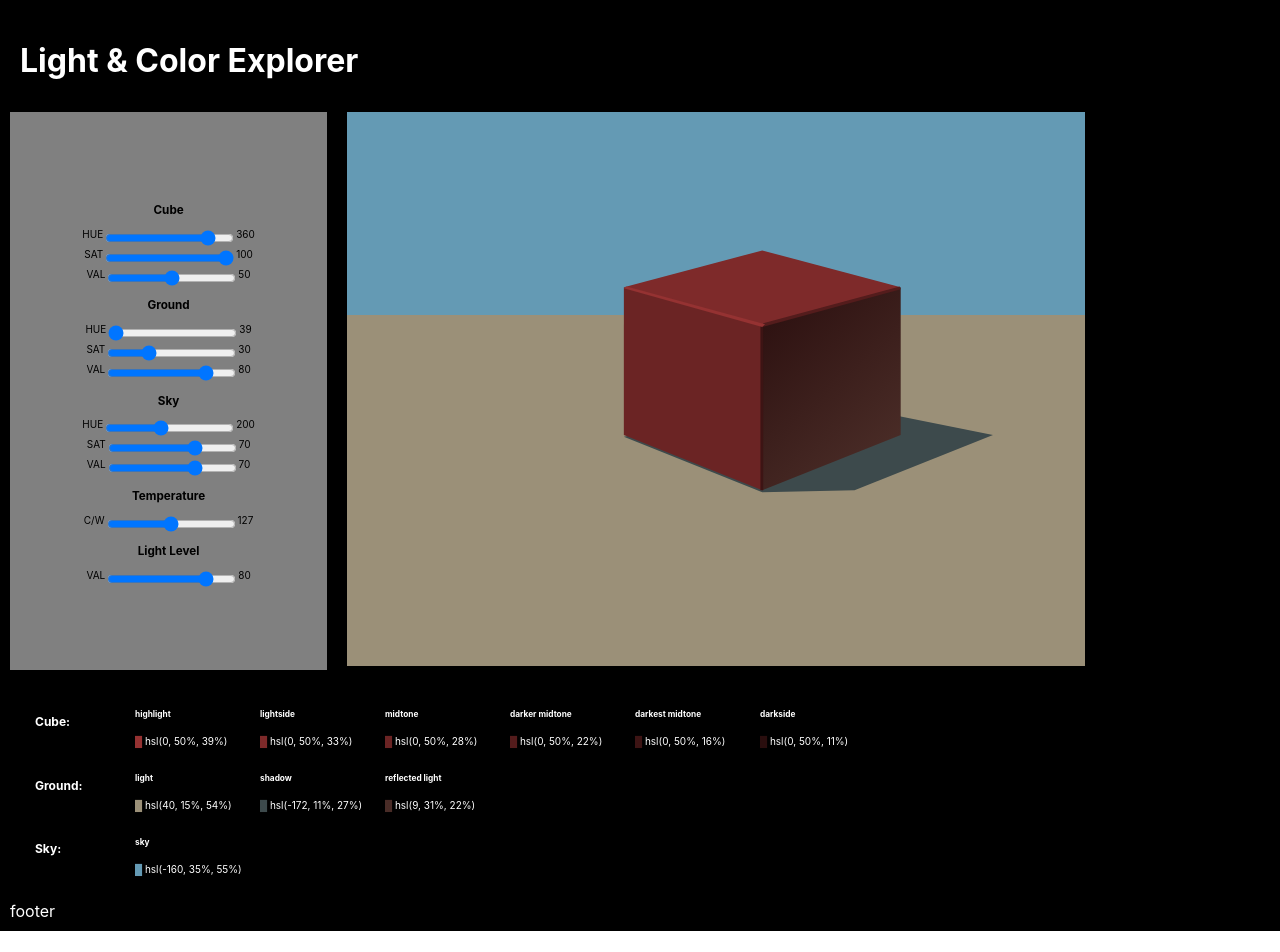
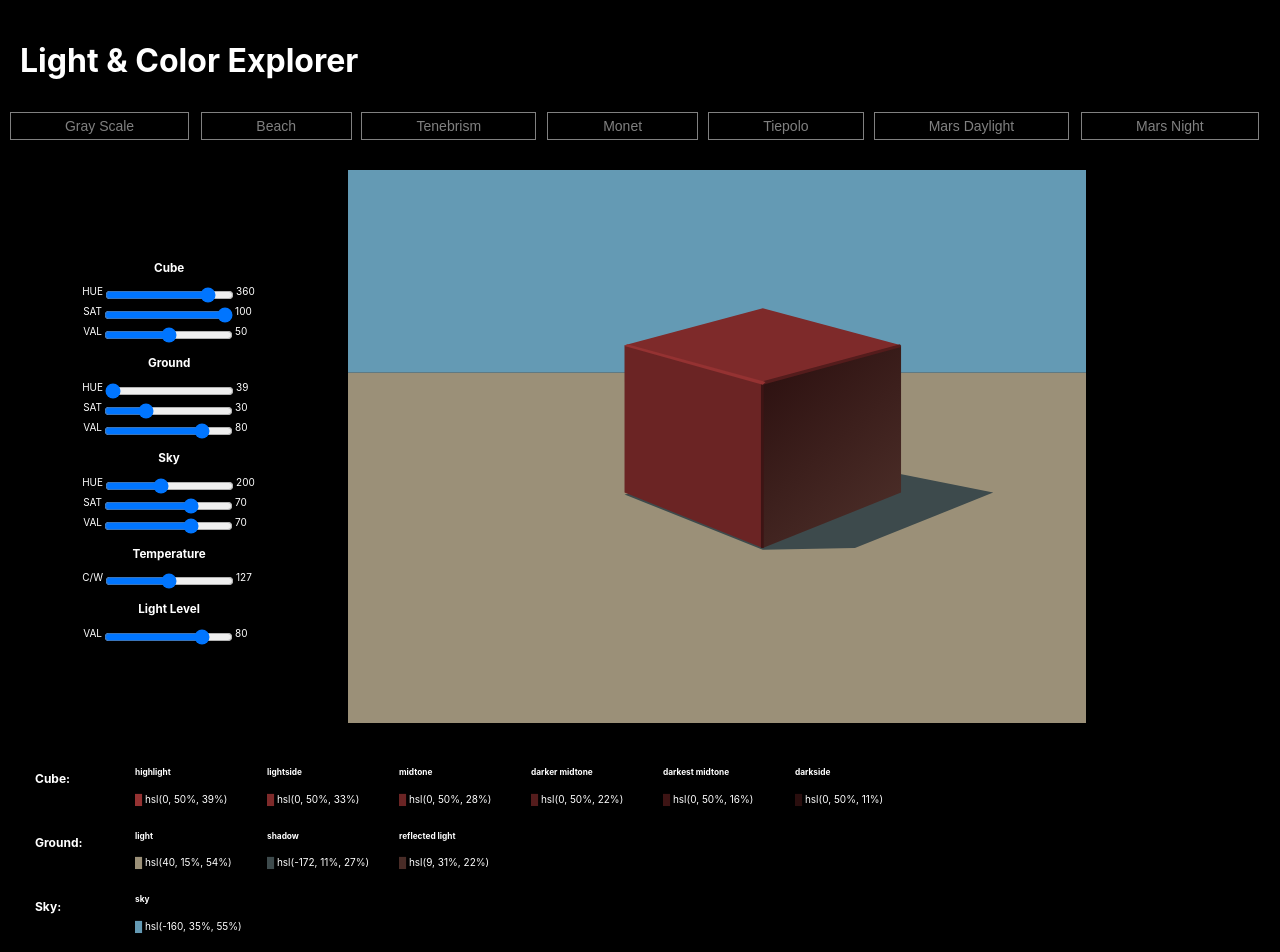
Before and after one commit to spencerhallam/color-and-light-react_app_02, a React (Create React App) app: page / in a window 1280 px wide. Shown: the top 952 px of the page. Before the commit the page ends 931 px from the top, so only its background shows below. Built offline with nearby package versions, Linux system fonts and the light colour scheme.

Commit message:
added first preset color environments  with buttons

```diff
--- a/src/App.css
+++ b/src/App.css
@@ -4,6 +4,7 @@
   padding: 10px;
   grid-template-areas:
   'header header header header header header'
+  'presets presets presets presets presets presets'
   'controls artboard artboard artboard artboard artboard'
   'colorinfo colorinfo colorinfo colorinfo colorinfo colorinfo'
   'footer footer footer footer footer footer';
@@ -17,12 +18,44 @@
   grid-area: header;
   padding: 10px;
 }
+.presets-wrap{
+  display: flex;
+  flex-wrap: wrap;
+  justify-content: space-between;
+  background-color: black;
+  color: white;
+  grid-area: presets;
+  padding: 0px 0px 30px 0px;
+}
+.presets-wrap .preset{
+  flex-grow: 1;
+  flex-wrap: wrap;
+}
+.presets-wrap .preset button{
+  flex-wrap: wrap;
+  width: 94%;
+  padding: 5px;
+  border: 1px solid gray;
+  color: gray;
+  background-color: black;
+  font-size: 14px;
+}
+.presets-wrap .preset button:hover{
+    border: 1px solid lightgray;
+    color: lightgray;
+ }
+ .presets-wrap .preset button:focus{
+    outline: 0;
+    border: 1px solid white;
+    color: white;
+ }
 .controls{
  display: flex;
  flex-direction: column;
  justify-content: center;
  align-items: center;
- background-color: gray;
+ background-color: black;
+ color: white;
  grid-area: controls;
  font-size: 10px;
  line-height: 12px;
@@ -71,7 +104,18 @@
   width: 100px;
 }
 .color-value{
-  min-width: 125px;
+  min-width: 132px;
   font-size: 10px;
   padding: 0px;
 }
+
+
+.state-data{
+  display: none;
+  color: white;
+  font-size: 12px;
+  list-style: none;
+}
+.range-container span{
+  min-width: 20px;
+}
--- a/src/App.js
+++ b/src/App.js
@@ -3,12 +3,17 @@ import './App.css';
 import Range from './components/Range.js'
 import Artboard from './components/Artboard.js'
 import Colorinfo from './components/Colorinfo.js'
-import {hslObject, setColors} from './helpers/Helpers2.js'
+import Preset from './components/Preset.js'
+
+import { hslObject, setColors } from './helpers/Helpers2.js'
+import { marsOne, grayOne, marsTwo, beach, tenebrism, monet, tiepolo } from './helpers/PresetData.js'
+
 
 class App extends React.Component{
   constructor(props) {
     super(props);
     this.handleChange = this.handleChange.bind(this);
+    this.updatePreset = this.updatePreset.bind(this);
     this.state = {
         initialColor: 39,
         cubeOnehue: 360,
@@ -79,12 +84,52 @@ class App extends React.Component{
     this.setState(allColors);
   }
 
+  updatePreset(e){
+    //console.log('updatePreset');
+    console.log('e.target.id: ', e.target.id);
+    if(e.target.id === "mars-01"){
+      this.setState(marsOne);
+    }
+    if(e.target.id === "gray-01"){
+      this.setState(grayOne);
+    }
+    if(e.target.id === "mars-02"){
+      this.setState(marsTwo);
+    }
+    if(e.target.id === "beach"){
+      this.setState(beach);
+    }
+    if(e.target.id === "tenebrism"){
+      this.setState(tenebrism);
+    }
+    if(e.target.id === "monet"){
+      this.setState(monet);
+    }
+    if(e.target.id === "tiepolo"){
+      this.setState(tiepolo);
+    }
+  }
+
+
+
+
+
+
 
   render(){
 
     return (
       <div className="App">
         <div className="header"><h1>Light &amp; Color Explorer</h1></div>
+        <div className="presets-wrap">
+        <Preset loadPreset={this.updatePreset} buttonName="Gray Scale" id="gray-01" />
+        <Preset loadPreset={this.updatePreset} buttonName="Beach" id="beach" />
+        <Preset loadPreset={this.updatePreset} buttonName="Tenebrism" id="tenebrism" />
+        <Preset loadPreset={this.updatePreset} buttonName="Monet" id="monet" />
+        <Preset loadPreset={this.updatePreset} buttonName="Tiepolo" id="tiepolo" />
+        <Preset loadPreset={this.updatePreset} buttonName="Mars Daylight" id="mars-01" />
+        <Preset loadPreset={this.updatePreset} buttonName="Mars Night" id="mars-02" />
+        </div>
         <div className="controls">
         <h3>Cube</h3>
         <Range onChange={this.handleChange} myvalue={this.state.cubeOnehue} rangemin={39} rangemax={420} rangeFor="cube-hue" rangeLabel="hue"/>
@@ -131,7 +176,33 @@ class App extends React.Component{
           </div>
 
         </div>
-        <div className="footer">footer</div>
+        <ul className="state-data">
+
+          <li>initialColor: {this.state.initialColor},</li>
+          <li>cubeOnehue: {this.state.cubeOnehue},</li>
+          <li>cubeOnesat: {this.state.cubeOnesat},</li>
+          <li>cubeOneval: {this.state.cubeOneval},</li>
+          <li>groundhue: {this.state.groundhue},</li>
+          <li>groundsat: {this.state.groundsat},</li>
+          <li>groundval: {this.state.groundval},</li>
+          <li>skyhue: {this.state.skyhue},</li>
+          <li>skysat: {this.state.skysat},</li>
+          <li>skyval: {this.state.skyval},</li>
+          <li>tempvalue: {this.state.tempvalue},</li>
+          <li>lightvalue: {this.state.lightvalue},</li>
+          <li>hi: "{this.state.hi}",</li>
+          <li>lt: "{this.state.lt}",</li>
+          <li>mt: "{this.state.mt}",</li>
+          <li>mtTwo: "{this.state.mtTwo}",</li>
+          <li>mtThree: "{this.state.mtThree}",</li>
+          <li>dk: "{this.state.dk}",</li>
+          <li>gdlt: "{this.state.gdlt}",</li>
+          <li>shad: "{this.state.shad}",</li>
+          <li>reflt: "{this.state.reflt}",</li>
+          <li>sky: "{this.state.sky}"</li>
+          </ul>
+
+        <div className="footer"><a href="https://savvywebdev.com">Application by Spencer Hallam</a></div>
       </div>
     );
   }
--- /dev/null
+++ b/src/components/Preset.js
@@ -0,0 +1,11 @@
+import React from 'react';
+
+function Preset (props) {
+    return (
+        <div className="preset">
+            <button onClick={props.loadPreset} id={props.id}>{props.buttonName}</button>
+        </div>
+    )
+}
+
+export default Preset;
--- a/src/helpers/Helpers2.js
+++ b/src/helpers/Helpers2.js
@@ -66,6 +66,7 @@ export function setColors(rangeStrt, initCube, initTemp, initGrd, initSky, initL
     //const refLightSatOne = grdSatAdd - (grdSatAdd*.20)
     //hueOne, satOne, hueTwo, satTwo, valOne
 
+
     const shadowSky = mixColorsObj(gdHue, gdSat, skyHue, skySat*(skyVal*.01), grdValSix);
     const groundCube = mixColorsObj(gdHue, gdSat, hueAVal, satAVal);
 
@@ -77,8 +78,8 @@ export function setColors(rangeStrt, initCube, initTemp, initGrd, initSky, initL
     const hslSix = mixColors(hueAVal, satAVal, temperature.srcHue , temperature.srcSat, finValSix);
     const hslSeven = mixColors(gdHue, gdSat, temperature.srcHue , temperature.srcSat, grdValOne);
     const hslShadow = mixColors(shadowSky.srcHue, shadowSky.srcSat, temperature.srcHue , temperature.srcSat, shadowValOne);
-    const refLight = mixColors(groundCube.srcHue, groundCube.srcSat, temperature.srcHue , temperature.srcSat, finValFour*(gdVal*.01));
-    const hslSky = mixColors(skyHue, skySat, temperature.srcHue , temperature.srcSat, skyValOne);
+    const refLight = mixColors(groundCube.srcHue, groundCube.srcSat, temperature.srcHue , temperature.srcSat, Math.round(finValFour*(gdVal*.01)));
+    const hslSky = mixColors(skyHue, skySat, temperature.srcHue , temperature.srcSat, Math.round(skyValOne));
 
   return {
         hi : hslOne,
--- /dev/null
+++ b/src/helpers/PresetData.js
@@ -0,0 +1,174 @@
+export const marsOne = {
+        initialColor: 39,
+        cubeOnehue: 360,
+        cubeOnesat: 0,
+        cubeOneval: 100,
+        groundhue: 365,
+        groundsat: 78,
+        groundval: 72,
+        skyhue: 200,
+        skysat: 100,
+        skyval: 70,
+        tempvalue: 183,
+        lightvalue: 80,
+        hi: "hsl(38, 22%, 81%)",
+        lt: "hsl(38, 22%, 69%)",
+        mt: "hsl(38, 22%, 57%)",
+        mtTwo: "hsl(38, 22%, 46%)",
+        mtThree: "hsl(38, 22%, 34%)",
+        dk: "hsl(38, 22%, 23%)",
+        gdlt:  "hsl(17, 59%, 49%)",
+        shad: "hsl(25, 22%, 24.5%)",
+        reflt: "hsl(22, 39%, 33.12%)",
+        sky: "hsl(-173, 30%, 56.7%)"
+    }
+
+    export const grayOne = {
+        initialColor: 39,
+        cubeOnehue: 360,
+        cubeOnesat: 0,
+        cubeOneval: 50,
+        groundhue: 39,
+        groundsat: 0,
+        groundval: 80,
+        skyhue: 200,
+        skysat: 0,
+        skyval: 26,
+        tempvalue: 127,
+        lightvalue: 80,
+        hi: "hsl(0, 0%, 40%)",
+        lt: "hsl(0, 0%, 34%)",
+        mt: "hsl(0, 0%, 28%)",
+        mtTwo: "hsl(0, 0%, 22%)",
+        mtThree: "hsl(0, 0%, 17%)",
+        dk: "hsl(0, 0%, 11%)",
+        gdlt:  "hsl(0, 0%, 54%)",
+        shad: "hsl(0, 0%, 27%)",
+        reflt: "hsl(0, 0%, 17.6%)",
+        sky: "hsl(-180, 0%, 23.2%)"
+    }
+
+    export const marsTwo = {
+        initialColor: 39,
+        cubeOnehue: 360,
+        cubeOnesat: 0,
+        cubeOneval: 100,
+        groundhue: 365,
+        groundsat: 78,
+        groundval: 72,
+        skyhue: 200,
+        skysat: 100,
+        skyval: 70,
+        tempvalue: 84,
+        lightvalue: 35,
+        hi: "hsl(-142, 17%, 36%)",
+        lt: "hsl(-142, 17%, 30%)",
+        mt: "hsl(-142, 17%, 25%)",
+        mtTwo: "hsl(-142, 17%, 20%)",
+        mtThree: "hsl(-142, 17%, 15%)",
+        dk: "hsl(-142, 17%, 10%)",
+        gdlt: "hsl(-15, 26%, 22%)",
+        shad: "hsl(-126, 18%, 11%)",
+        reflt: "hsl(-56, 11%, 14.4%)",
+        sky: "hsl(-156, 66%, 25.2%)"
+    }
+
+    export const beach = {
+        initialColor: 39,
+        cubeOnehue: 378,
+        cubeOnesat: 100,
+        cubeOneval: 100,
+        groundhue: 39,
+        groundsat: 100,
+        groundval: 77,
+        skyhue: 199,
+        skysat: 100,
+        skyval: 68,
+        tempvalue: 127,
+        lightvalue: 100,
+        hi: "hsl(18, 50%, 98%)",
+        lt: "hsl(18, 50%, 83%)",
+        mt: "hsl(18, 50%, 70%)",
+        mtTwo: "hsl(18, 50%, 55%)",
+        mtThree: "hsl(18, 50%, 41%)",
+        dk: "hsl(18, 50%, 27%)",
+        gdlt: "hsl(39, 50%, 64%)",
+        shad: "hsl(72, 11%, 32%)",
+        reflt: "hsl(29, 49%, 42%)",
+        sky: "hsl(-161, 50%, 67%)"
+    }
+
+    export const tenebrism = {
+        initialColor: 39,
+        cubeOnehue: 322,
+        cubeOnesat: 11,
+        cubeOneval: 100,
+        groundhue: 84,
+        groundsat: 40,
+        groundval: 38,
+        skyhue: 239,
+        skysat: 100,
+        skyval: 12,
+        tempvalue: 255,
+        lightvalue: 61,
+        hi: "hsl(33, 52%, 61%)",
+        lt: "hsl(33, 52%, 52%)",
+        mt: "hsl(33, 52%, 43%)",
+        mtTwo: "hsl(33, 52%, 34%)",
+        mtThree: "hsl(33, 52%, 26%)",
+        dk: "hsl(33, 52%, 17%)",
+        gdlt: "hsl(51, 66%, 19%)",
+        shad: "hsl(45, 55%, 9.5%)",
+        reflt: "hsl(43, 58%, 13%)",
+        sky: "hsl(-41, 17%, 7%)"
+    }
+
+    export const monet = {
+        initialColor: 39,
+        cubeOnehue: 325,
+        cubeOnesat: 78,
+        cubeOneval: 100,
+        groundhue: 117,
+        groundsat: 81,
+        groundval: 76,
+        skyhue: 159,
+        skysat: 100,
+        skyval: 77,
+        tempvalue: 124,
+        lightvalue: 90,
+        hi: "hsl(-38, 39%, 90%)",
+        lt: "hsl(-38, 39%, 77%)",
+        mt: "hsl(-38, 39%, 64%)",
+        mtTwo: "hsl(-38, 39%, 51%)",
+        mtThree: "hsl(-38, 39%, 38%)",
+        dk: "hsl(-38, 39%, 25%)",
+        gdlt: "hsl(120, 40%, 58%)",
+        shad: "hsl(140, 37%, 29%)",
+        reflt: "hsl(48, 7%, 39%)",
+        sky: "hsl(160, 51%, 69%)"
+    }
+
+    export const tiepolo = {
+        initialColor: 39,
+        cubeOnehue: 388,
+        cubeOnesat: 50,
+        cubeOneval: 100,
+        groundhue: 400,
+        groundsat: 50,
+        groundval: 100,
+        skyhue: 407,
+        skysat: 48,
+        skyval: 75,
+        tempvalue: 124,
+        lightvalue: 90,
+        hi: "hsl(27, 23%, 90%)",
+        lt: "hsl(27, 23%, 77%)",
+        mt: "hsl(27, 23%, 64%)",
+        mtTwo: "hsl(27, 23%, 51%)",
+        mtThree: "hsl(27, 23%, 38%)",
+        dk: "hsl(27, 23%, 25%)",
+        gdlt: "hsl(40, 23%, 77%)",
+        shad: "hsl(43, 20%, 38.5%)",
+        reflt: "hsl(33, 23%, 51%)",
+        sky: "hsl(47, 23%, 68%)"
+    }
```
